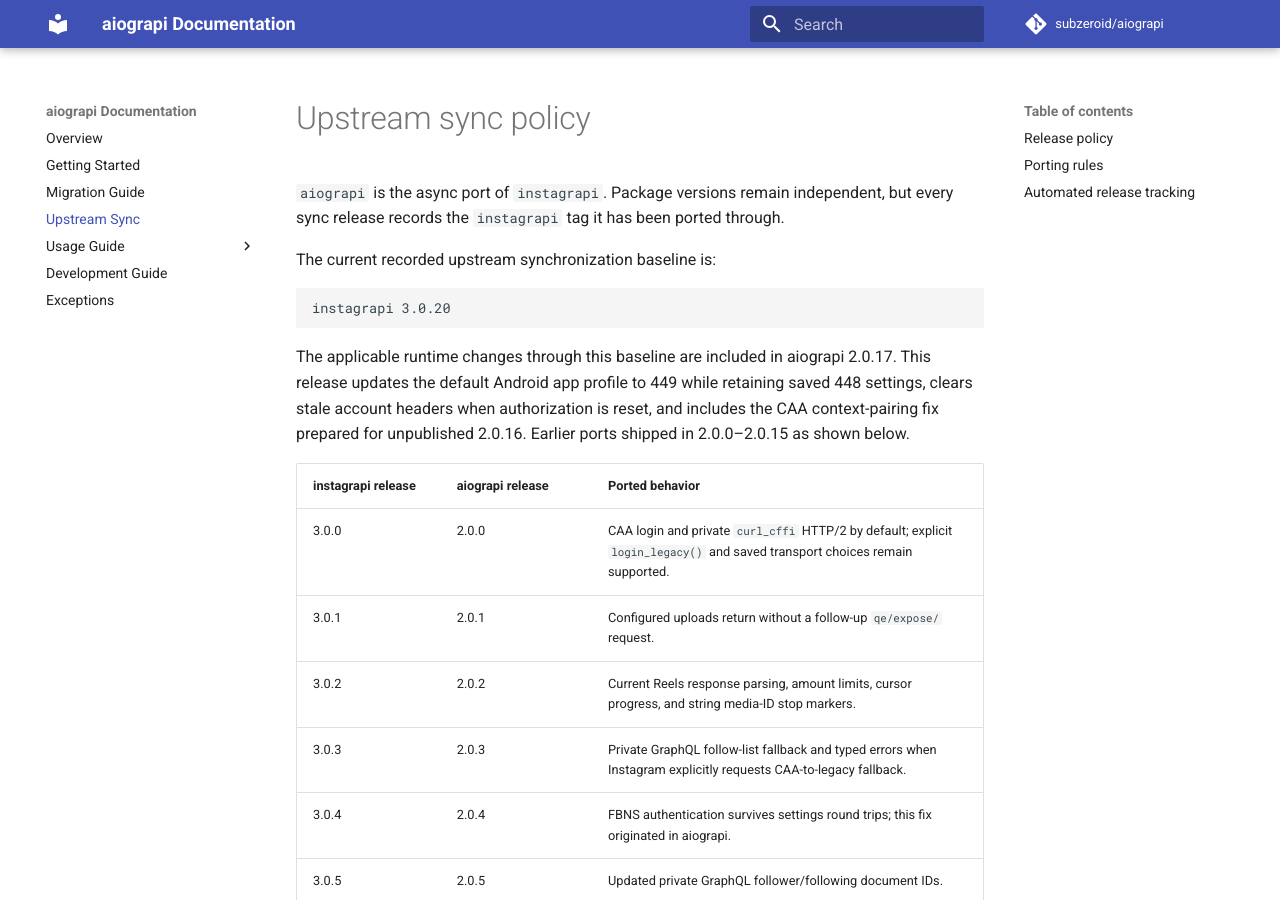
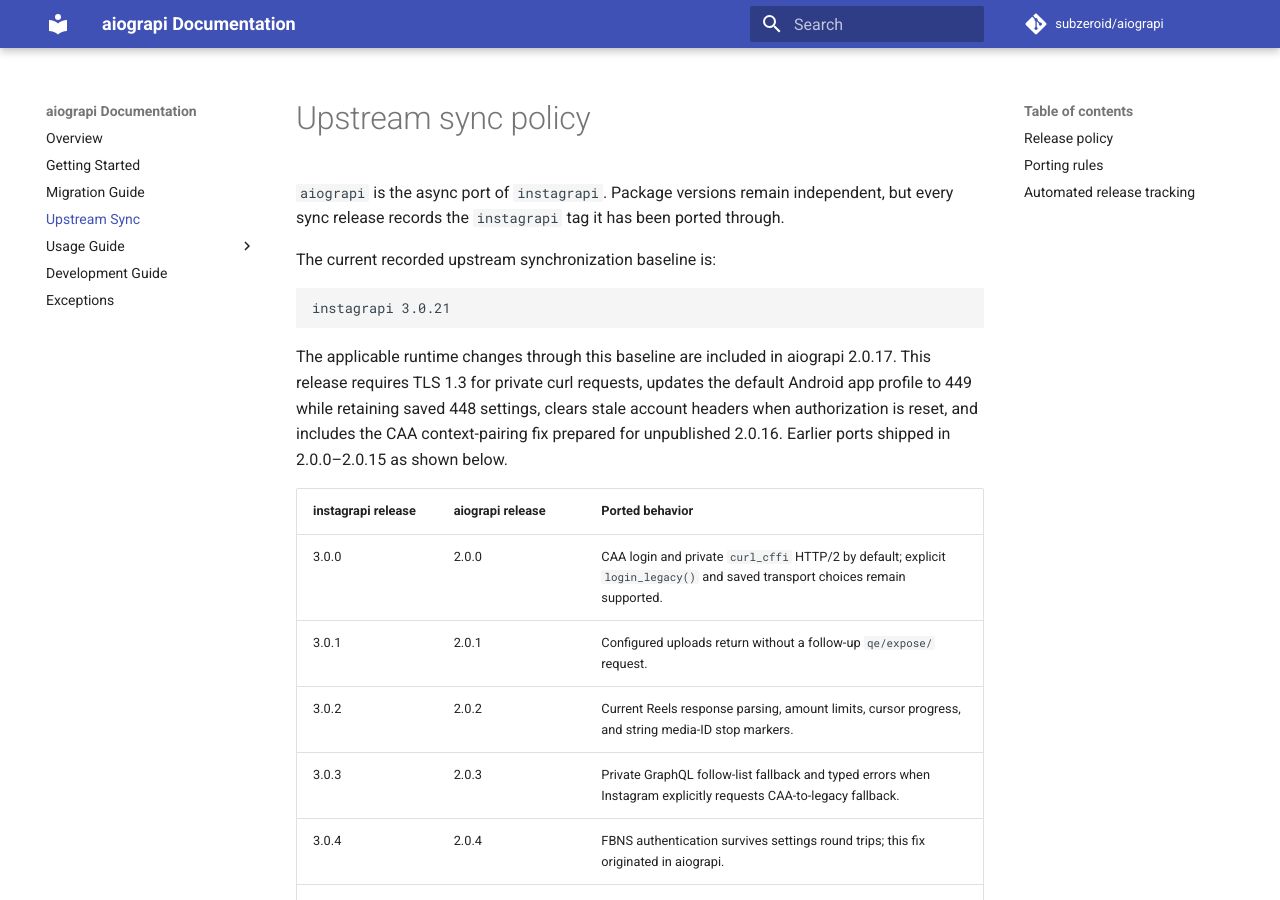
Before and after one commit to subzeroid/aiograpi, an MkDocs documentation site: the page built from docs/upstream-sync.md, in a window 1280 px wide and 900 px high. Built offline with MkDocs 1.6.1 and Material for MkDocs 9.7.7, drawn with Linux system fonts in a browser that asks for light colours; comment, search, counter and statistics services are not loaded; the version menu is left out; some of the changed text lies outside the part shown.

Commit message:
Release aiograpi 2.0.17

````diff
--- a/aiograpi/__init__.py
+++ b/aiograpi/__init__.py
@@ -48,7 +48,7 @@ from aiograpi.mixins.video import DownloadVideoMixin, UploadVideoMixin
 # Used as fallback logger if another is not provided.
 DEFAULT_LOGGER = logging.getLogger("aiograpi")
 
-__upstream_instagrapi_version__ = "3.0.20"
+__upstream_instagrapi_version__ = "3.0.21"
 
 
 class Client(
--- a/docs/upstream-sync.md
+++ b/docs/upstream-sync.md
@@ -5,10 +5,10 @@
 The current recorded upstream synchronization baseline is:
 
 ```text
-instagrapi 3.0.20
+instagrapi 3.0.21
 ```
 
-The applicable runtime changes through this baseline are included in aiograpi 2.0.17. This release updates the default Android app profile to 449 while retaining saved 448 settings, clears stale account headers when authorization is reset, and includes the CAA context-pairing fix prepared for unpublished 2.0.16. Earlier ports shipped in 2.0.0–2.0.15 as shown below.
+The applicable runtime changes through this baseline are included in aiograpi 2.0.17. This release requires TLS 1.3 for private curl requests, updates the default Android app profile to 449 while retaining saved 448 settings, clears stale account headers when authorization is reset, and includes the CAA context-pairing fix prepared for unpublished 2.0.16. Earlier ports shipped in 2.0.0–2.0.15 as shown below.
 
 | instagrapi release | aiograpi release | Ported behavior |
 | --- | --- | --- |
@@ -33,6 +33,7 @@ The applicable runtime changes through this baseline are included in aiograpi 2.
 | 3.0.18 | 2.0.17 (prepared in unpublished 2.0.16) | Pair CAA two-step contexts with their parameter keys, preserve scalar positions, and match exact quoted app references. |
 | 3.0.19 | 2.0.17 | Clear stale account routing and claim headers on authorization reset while preserving device identity and valid-session reuse. |
 | 3.0.20 | 2.0.17 | Use the native Android 449 profile, retain saved 448 settings, and preserve the existing CAA login payload. |
+| 3.0.21 | 2.0.17 | Require TLS 1.3 for private curl requests while retaining hybrid/classical groups and HTTP/2. Standalone login diagnostics and development-tool changes are sync-specific. |
 
 See the [login migration guide](usage-guide/login-migration.md) for the current defaults and compatibility options. From aiograpi 2.0.3, `login()` follows an explicit fallback instruction returned by Instagram; it does not retry every failed CAA login through the legacy endpoint.
 
````
Also changed, not shown: CHANGELOG.md (+6 -5 lines), 1 other file.
